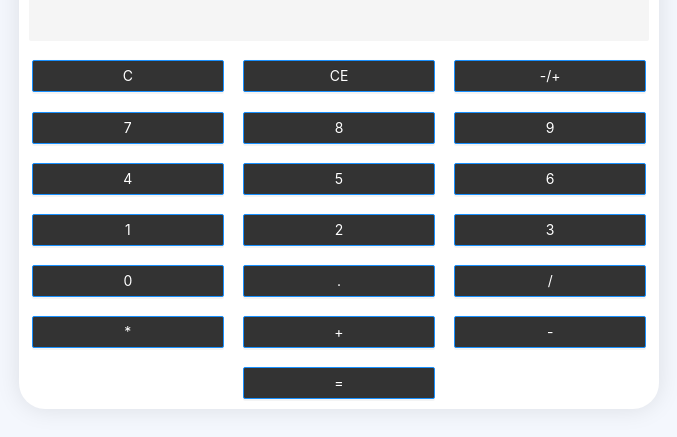
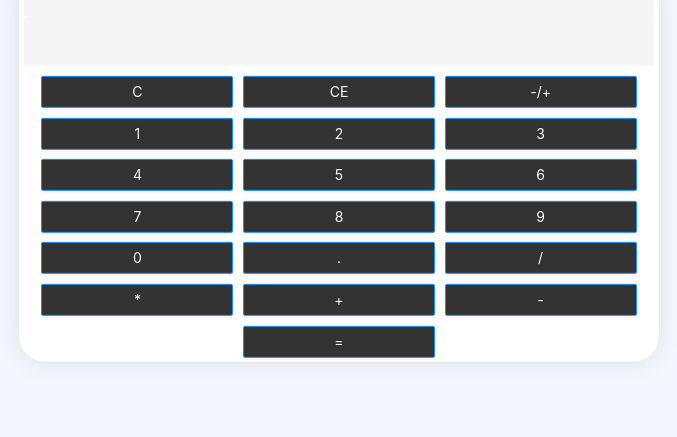
Before and after one commit to TAbrahamyan/react-calculator, a React (Create React App) app: page / in a window 1280 px wide. Shown: the part 233-670 px from the top of the page, without its empty margins (301-978 px from the left). Built offline with nearby package versions, Linux system fonts and the light colour scheme.

Commit message:
Adding dynamics buttons & splitting app into files

```diff
--- a/src/App.tsx
+++ b/src/App.tsx
@@ -1,10 +1,10 @@
 import React from 'react';
 
-import { Calculator } from './components/Calculator';
+import { Calculator } from './pages/Calculator';
 
 import './scss/components/_app.scss';
 
-export const App:React.FunctionComponent = () => {
+export const App: React.FunctionComponent = () => {
   return (
     <div className="app">
       <Calculator />
--- /dev/null
+++ b/src/components/Buttons.tsx
@@ -0,0 +1,128 @@
+import React from 'react';
+
+import { Button } from 'antd';
+
+interface IProps {
+  output: string,
+  setOutput: Function,
+  history: string,
+  setHistory: Function,
+}
+
+export const Buttons: React.FunctionComponent<IProps> = ({
+  output,
+  setOutput,
+  history,
+  setHistory,
+}) => {
+  const addNumberHandler = ({ target: { textContent: t } }: any): void => {
+    if (output.startsWith('0') && output.slice(1, 2) !== '.') {
+      setOutput(t);
+      return;
+    }
+
+    setOutput(output + t);
+  };
+
+  const operationHandler = ({ target: { textContent: t } }: any): void => {
+    if (!history && t === '=') {
+      return;
+    } else if (
+      output
+      && !history
+      && t !== '='
+      && !output.endsWith('.')
+    ) {
+      setHistory(output + t);
+      setOutput('');
+      return;
+    } else if (
+      history
+      && output
+      && t !== '='
+      && !output.endsWith('.')
+    ) {
+      setHistory((eval(history + output)) + t);
+      setOutput('');
+      return;
+    } else if (
+      history
+      && output
+      && t === '='
+      && !output.endsWith('.')
+    ) {
+      setOutput(eval(history + output));
+      setHistory('');
+      return;
+    } else {
+      return;
+    }
+  }
+
+  const outsiderEvents = React.useCallback(({ target: { textContent: t } }: any): void => {
+    if (t === 'C') {
+      setOutput('');
+      setHistory('');
+      return;
+    } else if (t === 'CE') {
+      setOutput(output.slice(0, -1));
+      return;
+    } else if (t === '-/+' && !output.endsWith('.')) {
+      setOutput(String(-output));
+      return;
+    } else if (t === '.' && output && !output.includes('.')) {
+      setOutput(output + '.');
+      return;
+    } else {
+      return;
+    }
+  }, [ setOutput, output, setHistory ]);
+
+  React.useEffect(() => {
+    document.addEventListener('click', outsiderEvents);
+
+    return () => {
+      document.removeEventListener('click', outsiderEvents);
+    }
+  }, [ outsiderEvents ]);
+
+  const otherButtons = 'C CE -/+'.split(' ');
+  const buttonNumbers = '1 2 3 4 5 6 7 8 9 0 .'.split(' ');
+  const buttonOperators = '/ * + - ='.split(' ');
+
+  return (
+    <div className="calculator__buttons">
+      {
+        otherButtons?.map((button: any, index: number) =>
+          <Button
+            key={index}
+            type="primary"
+          >
+            { button }
+          </Button>)
+      }
+
+      {
+        buttonNumbers?.map((button: any, index: number) =>
+          <Button
+            key={index}
+            type="primary"
+            onClick={addNumberHandler}
+          >
+            { button }
+          </Button>)
+      }
+
+      {
+        buttonOperators?.map((button: any, index: number) =>
+          <Button
+            key={index}
+            type="primary"
+            onClick={operationHandler}
+          >
+            { button }
+          </Button>)
+      }
+    </div>
+  );
+}
--- a/src/components/Calculator.tsx
+++ /dev/null
@@ -1,98 +0,0 @@
-import React from 'react';
-
-import { Button, Input } from 'antd';
-import '../scss/components/_calculator.scss';
-
-export const Calculator:React.FunctionComponent = () => {
-  const [ history, setHistory ] = React.useState<string>('');
-  const [ output, setOutput ] = React.useState<string>('');
-
-  const addNumberHandler = ({ target: { textContent: t } }: any): void => setOutput(output + t);
-
-  const operationHandler = ({ target: { textContent: t }}: any): void => {
-    if (!history && t === '=') {
-      return;
-    } else if (
-      output
-      && !history
-      && t !== '='
-      && !output.endsWith('.')
-    ) {
-      setHistory(output + t);
-      setOutput('');
-    } else if (
-      history
-      && output
-      && t !== '='
-      && !output.endsWith('.')
-    ) {
-      setHistory((eval(history + output)) + t);
-      setOutput('');
-      return;
-    } else if (
-      history
-      && output
-      && t === '='
-      && !output.endsWith('.')
-    ) {
-      setOutput(eval(history + output));
-      setHistory('');
-      return;
-    }
-  }
-
-  const outsiderEvents = React.useCallback(({ target: { textContent: t } }: any): void => {
-    if (t === 'C') {
-      setOutput('');
-      setHistory('');
-    } else if (t === 'CE') {
-      setOutput(output.slice(0, -1));
-    } else if (t === '-/+' && !output.endsWith('.')) {
-      setOutput(String(-output));
-    } else if (t === '.' && output && !output.includes('.')) {
-      setOutput(output + '.');
-    }
-  }, [ output ]);
-
-  React.useEffect(() => {
-    document.addEventListener('click', outsiderEvents);
-
-    return () => {
-      document.removeEventListener('click', outsiderEvents);
-    }
-  }, [ outsiderEvents ]);
-
-  return (
-    <div className="calculator">
-      <div className="calculator__result">
-        <Input value={history} disabled />
-        <Input value={output} disabled style={{ color: 'black', fontSize: '1.8em' }} />
-      </div>
-      <div className="calculator__buttons">
-        <Button type="primary">C</Button>
-        <Button type="primary">CE</Button>
-        <Button type="primary">-/+</Button>
-
-        <Button type="primary" onClick={addNumberHandler}>7</Button>
-        <Button type="primary" onClick={addNumberHandler}>8</Button>
-        <Button type="primary" onClick={addNumberHandler}>9</Button>
-
-        <Button type="primary" onClick={addNumberHandler}>4</Button>
-        <Button type="primary" onClick={addNumberHandler}>5</Button>
-        <Button type="primary" onClick={addNumberHandler}>6</Button>
-
-        <Button type="primary" onClick={addNumberHandler}>1</Button>
-        <Button type="primary" onClick={addNumberHandler}>2</Button>
-        <Button type="primary" onClick={addNumberHandler}>3</Button>
-        <Button type="primary" onClick={addNumberHandler}>0</Button>
-        <Button type="primary">.</Button>
-
-        <Button type="primary" onClick={operationHandler}>/</Button>
-        <Button type="primary" onClick={operationHandler}>*</Button>
-        <Button type="primary" onClick={operationHandler}>+</Button>
-        <Button type="primary" onClick={operationHandler}>-</Button>
-        <Button type="primary" onClick={operationHandler}>=</Button>
-      </div>
-    </div>
-  );
-}
--- /dev/null
+++ b/src/components/Result.tsx
@@ -0,0 +1,17 @@
+import React from 'react';
+
+import { Input } from 'antd';
+
+interface IProps {
+  history: string,
+  output: string,
+};
+
+export const Result: React.FunctionComponent<IProps> = ({ history, output }) => {
+  return (
+    <div className="calculator__result">
+      <Input value={history} disabled />
+      <Input value={output} disabled style={{ color: 'black', fontSize: '1.8em' }} />
+    </div>
+  );
+}
--- /dev/null
+++ b/src/pages/Calculator.tsx
@@ -0,0 +1,27 @@
+import React from 'react';
+
+import { Result } from '../components/Result';
+import { Buttons } from '../components/Buttons';
+
+import '../scss/components/_calculator.scss';
+
+export const Calculator: React.FunctionComponent = () => {
+  const [ history, setHistory ] = React.useState<string>('');
+  const [ output, setOutput ] = React.useState<string>('');
+
+  return (
+    <div className="calculator">
+      <Result
+        history={history}
+        output={output}
+      />
+
+      <Buttons
+        output={output}
+        setOutput={setOutput}
+        history={history}
+        setHistory={setHistory}
+      />
+    </div>
+  );
+}
--- a/src/scss/_variables.scss
+++ b/src/scss/_variables.scss
@@ -1,3 +1,3 @@
-$defaultTextSize: 1.3em;
-$defaultMarginIndent: 0.6rem;
-$defaultPaddingIndent: 0.6rem;
+$defaultTextSize: 1.4em;
+$defaultMarginIndent: 0.3rem;
+$defaultPaddingIndent: 0.3rem;
--- a/src/scss/components/_app.scss
+++ b/src/scss/components/_app.scss
@@ -4,7 +4,7 @@
   padding: $defaultPaddingIndent;
 
   button {
-    margin: $defaultPaddingIndent;
+    margin: $defaultMarginIndent;
   }
 
   h1 {
```
